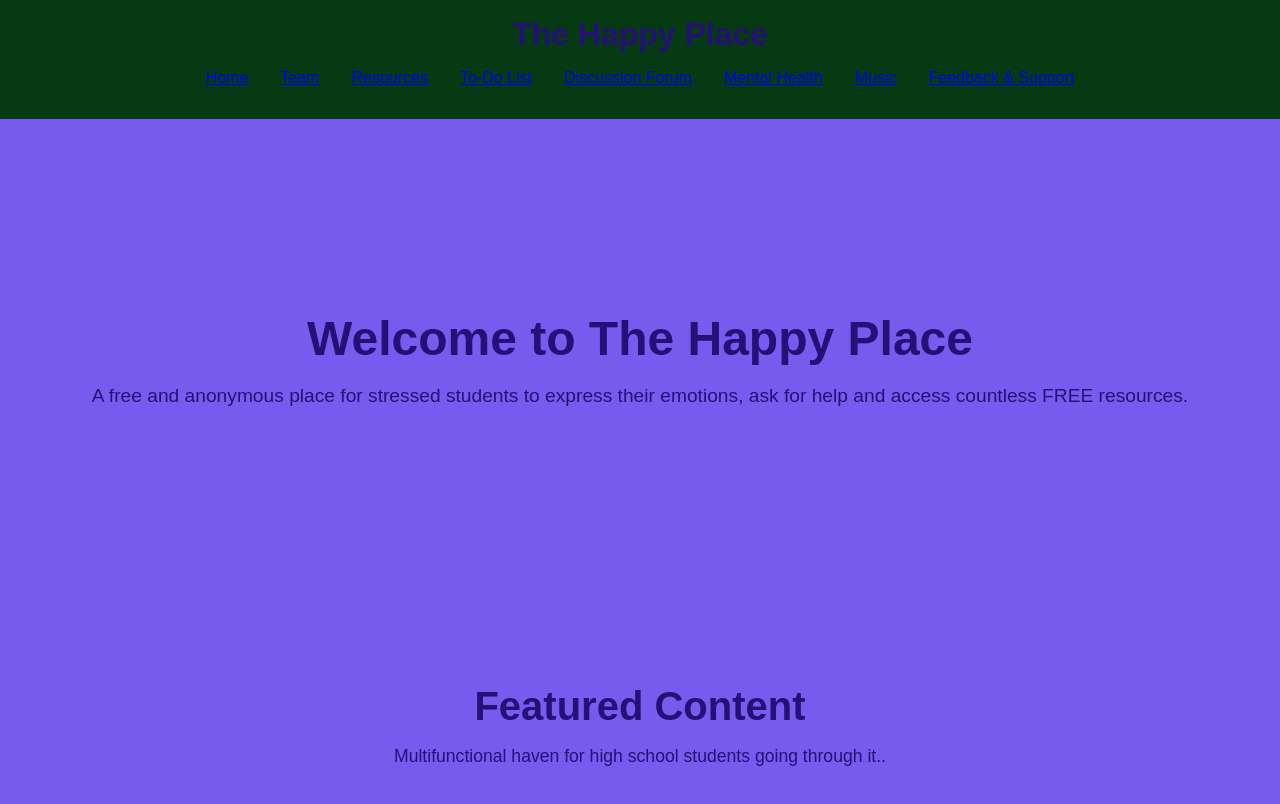
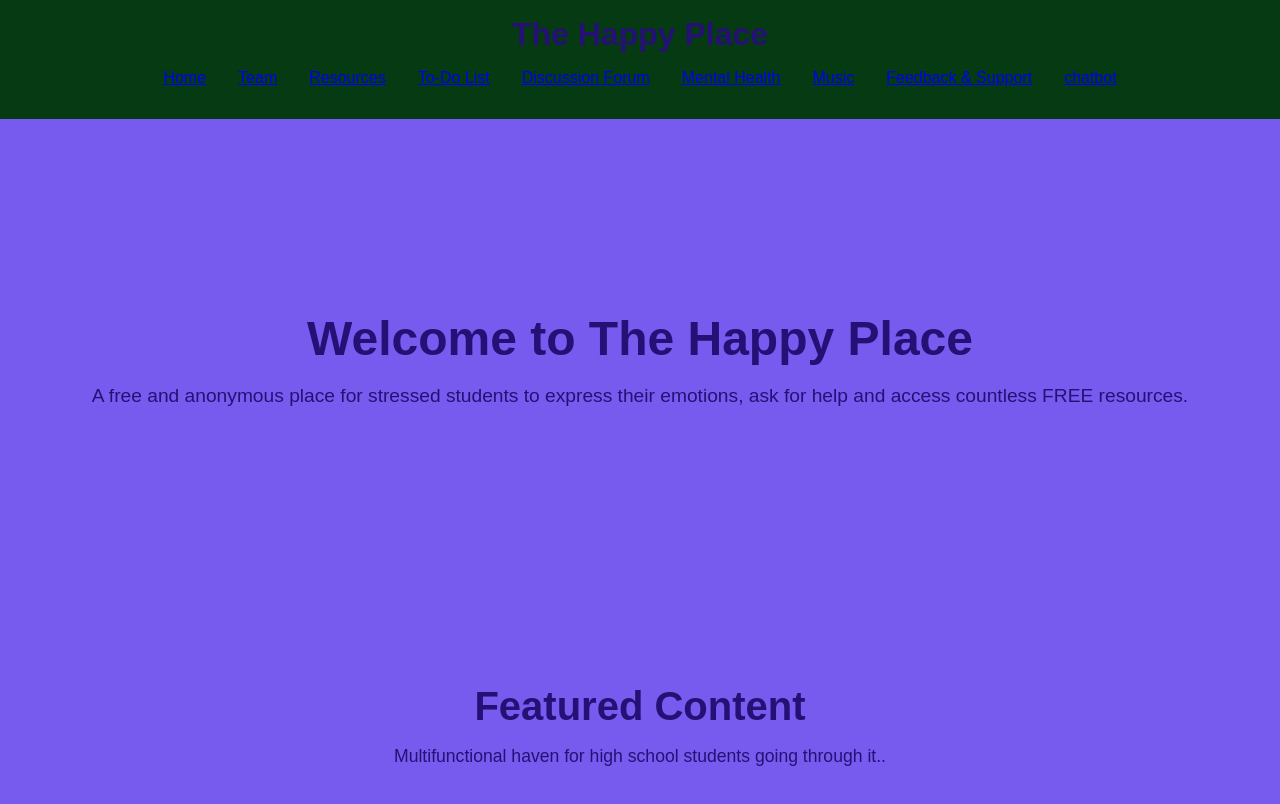
Before and after one commit to jyxc0000/OneHacks, a plain HTML site: page index.html in a window 1280 px wide. Drawn offline with Linux system fonts and the light colour scheme.

Commit message:
Update index.html

```diff
--- a/index.html
+++ b/index.html
@@ -70,7 +70,7 @@
             <li><a href="#">Mental Health</a></li>
             <li><a href="music/index.html">Music</a></li>
             <li><a href="#">Feedback & Support</a></li>
-
+            <li><a href="chatbot/index.html">chatbot</a></li>
         </ul>
     </div>
 
```
